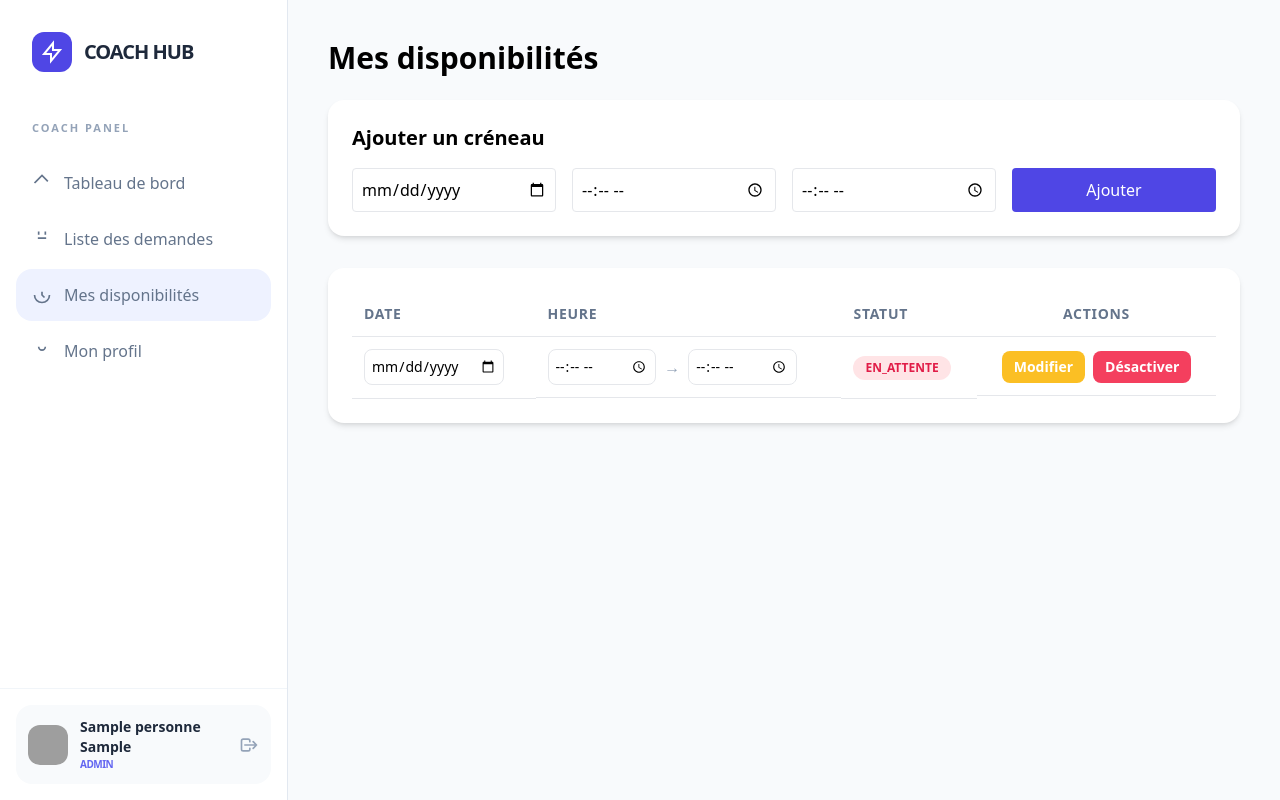
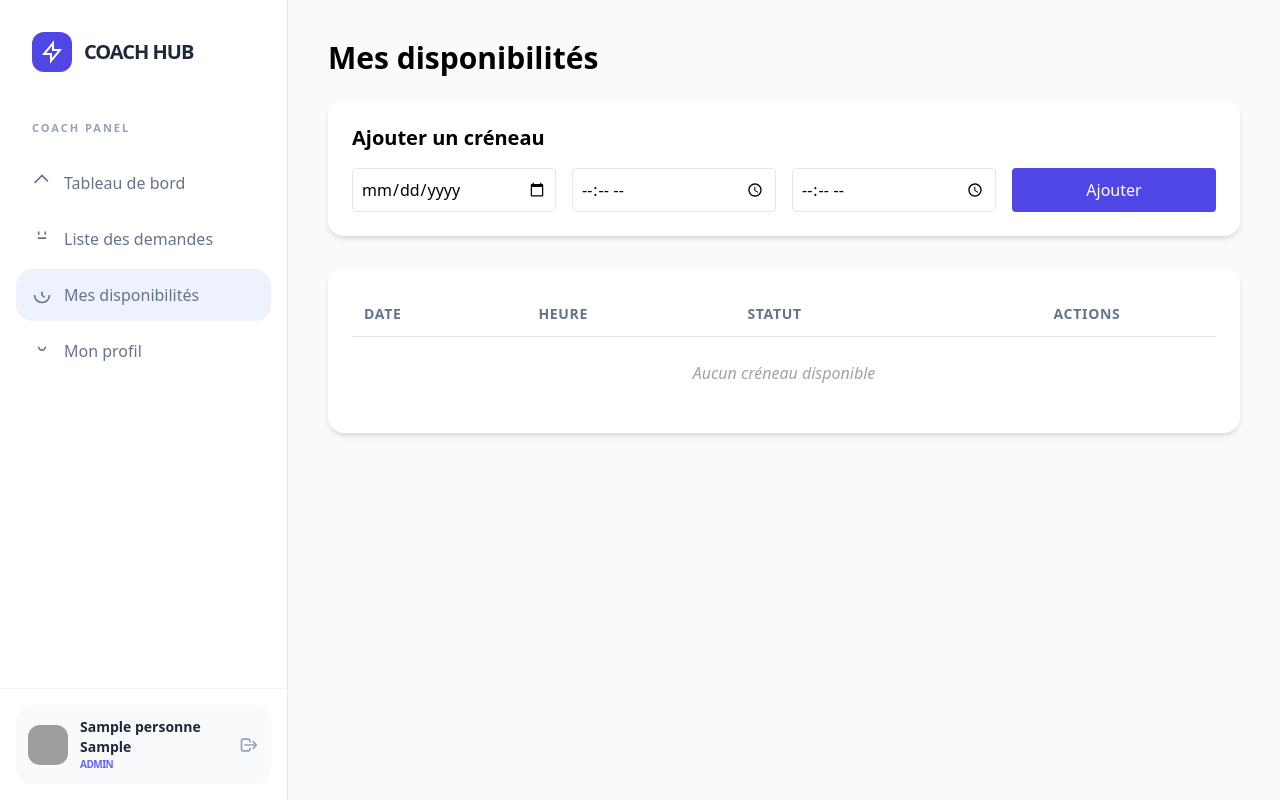
Before and after one commit to rachadelrhilani/CoachPro, a PHP site: page /disponibilites.php in a window 1280 px wide. Run offline with PHP 8.4, Linux system fonts and the light colour scheme; the visitor is signed in with stand-in values (Sample User, id 1); tables that the repository leaves empty or names only in its code hold one stand-in row (values such as "Sample post"); some libraries are stand-ins or nearby versions; grey boxes are pictures that could not be loaded.

Commit message:
fix un probleme logique d'affichage dans les pages dashboard disponibilites de coach

```diff
--- a/coach/disponibilites.php
+++ b/coach/disponibilites.php
@@ -57,7 +57,7 @@ if ($_SERVER['REQUEST_METHOD'] === 'POST' && isset($_POST['edit'])) {
 // Liste des disponibilités
 $stmt = $conn->prepare("
     SELECT * FROM disponibilite
-    WHERE id_coach = ?
+    WHERE id_coach = ? AND statut='disponible'
     ORDER BY date ASC, heure_debut ASC
 ");
 $stmt->bind_param("i", $id_coach);
```
Also changed, not shown: coach/dashboard.php (line endings or trailing spaces).
